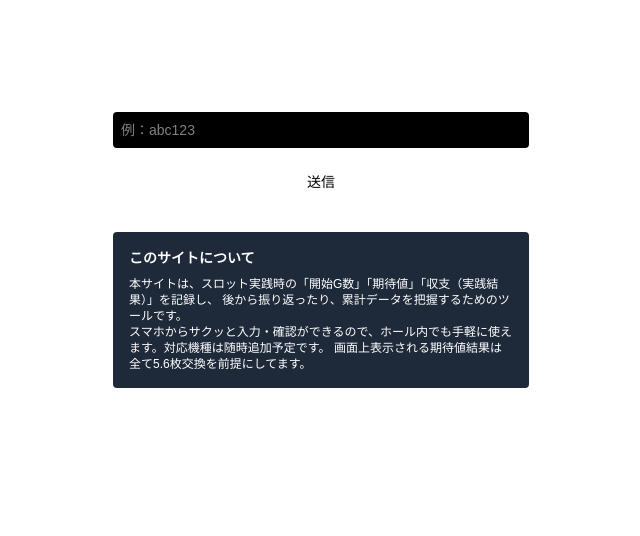
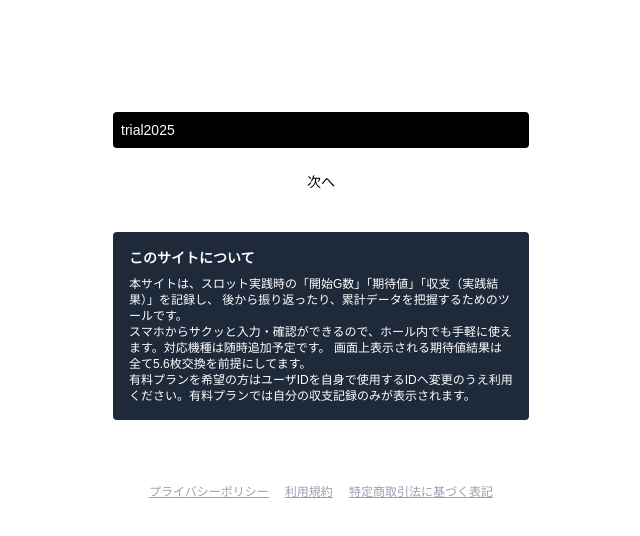
Before and after one commit to o524-yoshi/slot-record, a Next.js app: page / in a window 1280 px wide. Shown: the top 536 px of the page, without its empty margins (319-959 px from the left). Built offline with nearby package versions, Linux system fonts and the light colour scheme.

Commit message:
Add footer links and legal pages

```diff
--- /dev/null
+++ b/app/legal/page.tsx
@@ -0,0 +1,17 @@
+export default function Legal() {
+  return (
+    <main className="max-w-2xl mx-auto p-6 text-sm text-gray-200">
+      <h1 className="text-xl font-bold mb-4 text-white">特定商取引法に基づく表記</h1>
+      <ul className="list-disc ml-5 space-y-2">
+        <li>販売事業者：スロnavi</li>
+        <li>運営責任者：請求があった場合に遅滞なく開示します</li>
+        <li>所在地：請求があった場合に遅滞なく開示します</li>
+        <li>問い合わせ先：navislot.surpport@gmail.com</li>
+        <li>販売価格：各プランごとに表示された金額（税別）</li>
+        <li>支払方法：クレジットカード（Stripeによる決済）</li>
+        <li>提供時期：決済完了後すぐに利用可能</li>
+        <li>キャンセル・返金：サービスの性質上、返金には対応しておりません</li>
+      </ul>
+    </main>
+  )
+}
--- a/app/page.tsx
+++ b/app/page.tsx
@@ -4,7 +4,7 @@ import { useRouter } from 'next/navigation'
 import Head from 'next/head'
 
 export default function Home() {
-  const [userId, setUserId] = useState('')
+  const [userId, setUserId] = useState('trial2025')
   const router = useRouter()
 
   const handleSubmit = (e: React.FormEvent) => {
@@ -21,13 +21,19 @@ export default function Home() {
       {/* ✅ SEO対策のmeta情報 */}
       <Head>
         <title>スロット期待値チェッカー｜収支・G数を記録しよう</title>
-        <meta name="description" content="スロット好きのあなたへ。期待値と実践結果を記録・分析できるシンプルなツールです。" />
-        <meta name="keywords" content="スロット, パチスロ, 期待値, 収支管理, G数, 実践記録, 北斗の拳, モンキーターン, からくりサーカス, 東京グール, X" />
+        <meta
+          name="description"
+          content="スロット好きのあなたへ。期待値と実践結果を記録・分析できるシンプルなツールです。"
+        />
+        <meta
+          name="keywords"
+          content="スロット, パチスロ, 期待値, 収支管理, G数, 実践記録, 北斗の拳, モンキーターン, からくりサーカス, 東京グール, X"
+        />
         <meta name="viewport" content="width=device-width, initial-scale=1.0" />
       </Head>
 
       <div className="px-4 py-8 text-white max-w-md mx-auto text-center text-sm">
-        <h1 className="text-lg font-semibold mb-4">ID入力</h1>
+        <h1 className="text-lg font-semibold mb-4">かんたん期待値計算・収支管理ツール</h1>
 
         <p className="mb-4">任意のIDを入力してください（例：abc123）</p>
 
@@ -43,7 +49,7 @@ export default function Home() {
             type="submit"
             className="w-full bg-white text-black px-4 py-2 rounded hover:bg-gray-200"
           >
-            送信
+            次へ
           </button>
         </form>
 
@@ -54,9 +60,19 @@ export default function Home() {
             本サイトは、スロット実践時の「開始G数」「期待値」「収支（実践結果）」を記録し、
             後から振り返ったり、累計データを把握するためのツールです。<br />
             スマホからサクッと入力・確認ができるので、ホール内でも手軽に使えます。対応機種は随時追加予定です。
-            画面上表示される期待値結果は全て5.6枚交換を前提にしてます。
+            画面上表示される期待値結果は全て5.6枚交換を前提にしてます。<br />
+            有料プランを希望の方はユーザIDを自身で使用するIDへ変更のうえ利用ください。有料プランでは自分の収支記録のみが表示されます。
           </p>
         </div>
+
+        {/* ✅ フッターリンク */}
+        <footer className="mt-16 text-xs text-gray-400 text-center">
+          <div className="space-x-4">
+            <a href="/privacy" className="underline">プライバシーポリシー</a>
+            <a href="/terms" className="underline">利用規約</a>
+            <a href="/legal" className="underline">特定商取引法に基づく表記</a>
+          </div>
+        </footer>
       </div>
     </>
   )
--- /dev/null
+++ b/app/privacy/page.tsx
@@ -0,0 +1,11 @@
+export default function PrivacyPolicy() {
+  return (
+    <main className="max-w-2xl mx-auto p-6 text-sm text-gray-200">
+      <h1 className="text-xl font-bold mb-4 text-white">プライバシーポリシー</h1>
+      <p className="mb-2">
+        本サービスでは、ユーザーの利便性向上やアクセス解析のために、IDやアクセス情報などのデータを取得・利用する場合があります。
+        取得した情報は適切に管理し、本人の同意なく第三者に提供することはありません。
+      </p>
+    </main>
+  )
+}
--- /dev/null
+++ b/app/terms/page.tsx
@@ -0,0 +1,12 @@
+export default function Terms() {
+  return (
+    <main className="max-w-2xl mx-auto p-6 text-sm text-gray-200">
+      <h1 className="text-xl font-bold mb-4 text-white">利用規約</h1>
+      <p className="mb-2">
+        当サービスは、スロット実践における期待値・収支を記録・分析するためのツールです。
+        利用者が本サービスを通じて得た情報・結果について、運営者は一切の責任を負いません。
+        本サービスは予告なく内容の変更や提供を中止する場合があります。
+      </p>
+    </main>
+  )
+}
```
